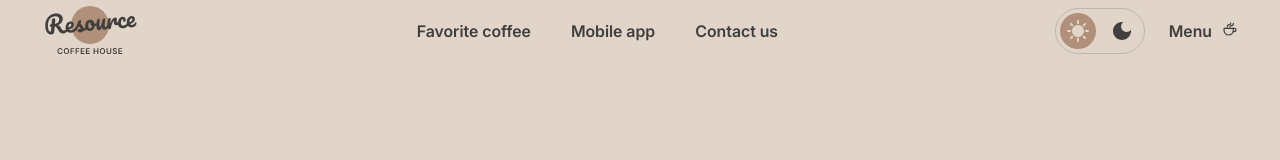
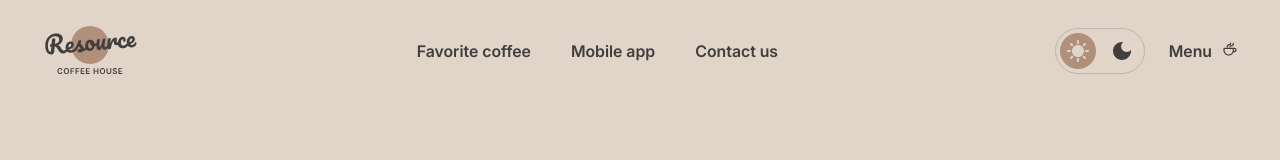
Before and after one commit to SagderovKamalIT/rsschool-landing-page, a website built with Vite: page index.html in a window 1280 px wide. Built offline with nearby package versions, Linux system fonts and the light colour scheme.

Commit message:
fix: change header section paddings

```diff
--- a/scss/blocks/header.scss
+++ b/scss/blocks/header.scss
@@ -1,5 +1,5 @@
 .header {
-  padding: 1.25rem, 0, 0.313rem, 0;
+  padding: 1.25rem 0 0.313rem 0;
 
   &__container {
     display: flex;
```
